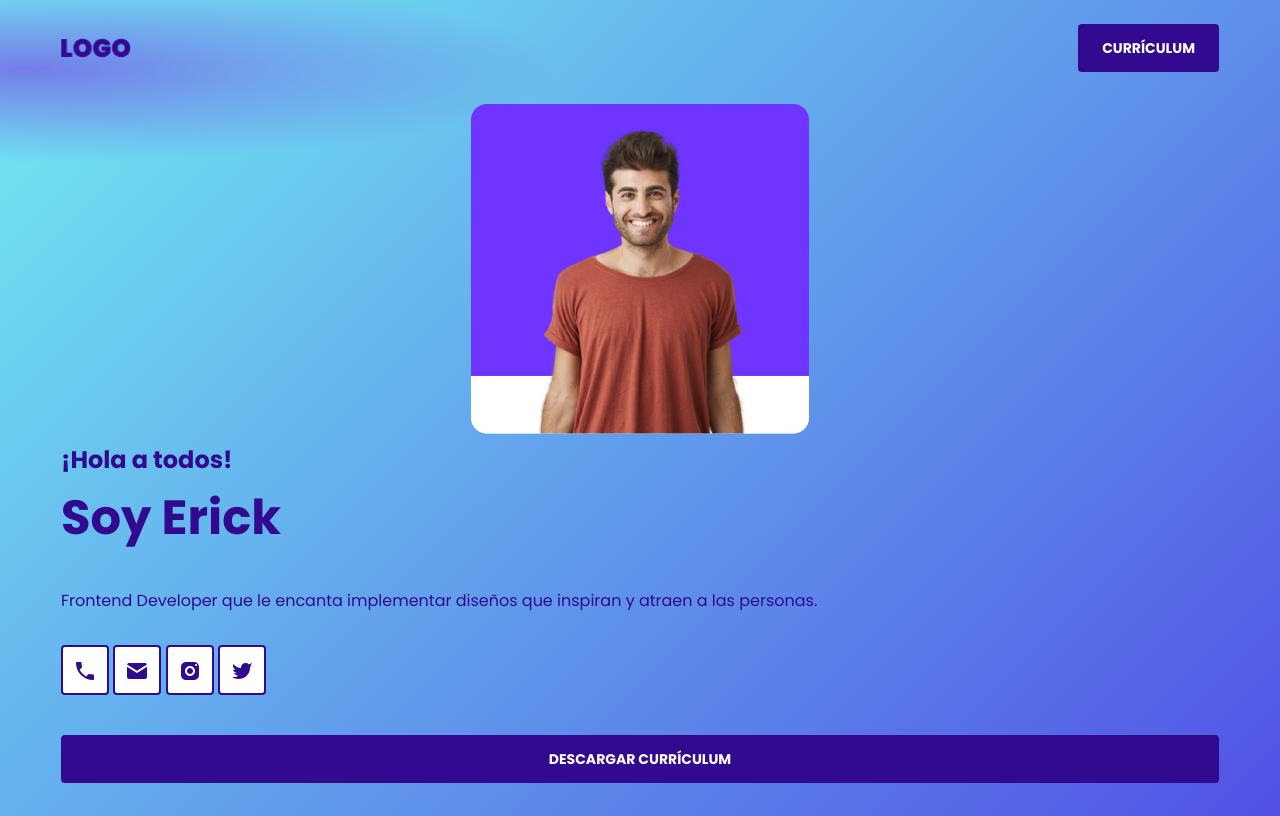
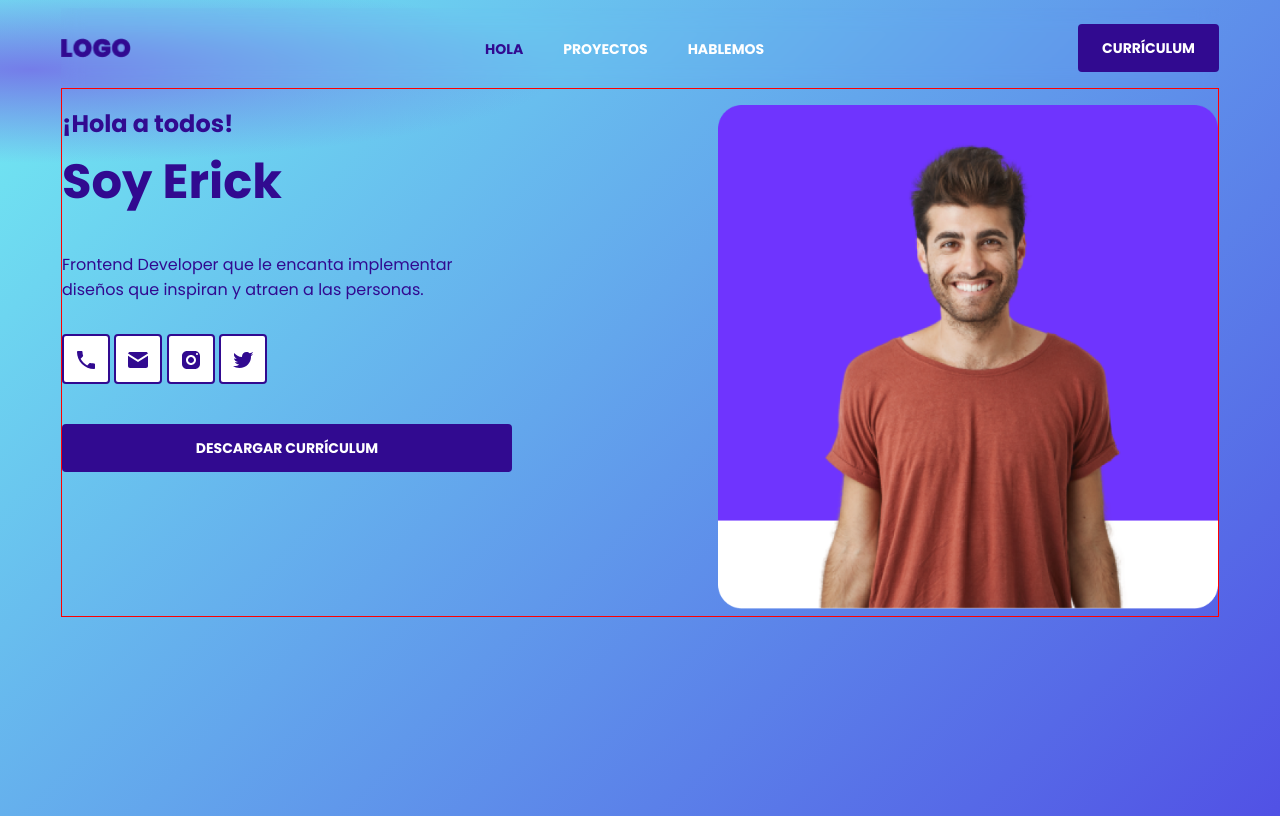
Before and after one commit to erickrsuarezr/Protafolio, a plain HTML site: page index.html in a window 1280 px wide. Drawn offline with Linux system fonts and the light colour scheme.

Commit message:
Responsive design del menu superior

```diff
--- a/css/header.css
+++ b/css/header.css
@@ -3,4 +3,7 @@
     justify-content: space-between;
     align-items: center;
     block-size: 80px;
+    position: sticky;
+    top: 0;
+    backdrop-filter: blur(10px);
 }
--- a/css/hero.css
+++ b/css/hero.css
@@ -26,3 +26,28 @@
     font: var(--headline5);
     display: block;
 }
+
+@media screen and (min-width: 768px){
+    .hero{
+        display: flex;
+        border: 1px solid red;
+        gap: 32px;
+    }
+
+    .hero-description{
+        order: 1;
+        max-inline-size: 450px;
+    }
+    .hero-image{
+        order: 2;
+        flex: 1;
+        text-align: end;
+    }
+}
+
+@media screen and (min-width: 1024px){
+    .hero-image img{
+        inline-size: 500px;
+        block-size: 504px;
+    }
+}
--- a/css/index.css
+++ b/css/index.css
@@ -3,6 +3,7 @@
 @import "./header.css";
 @import "./hero.css";
 @import "./wrapper.css";
+@import "./menu.css";
 
 :root{
     --fontBase:'Poppins', sans-serif;
--- /dev/null
+++ b/css/menu.css
@@ -0,0 +1,26 @@
+.menu{
+    display: none;
+}
+
+.menu ul{
+    display: flex;
+    gap: 40px;
+    list-style: none;
+}
+
+.menu ul a{
+    text-decoration: none;
+    color:  var(--white);
+    font: var(--button);
+    text-transform: uppercase;
+}
+
+.menu ul a.is-active{
+    color: var(--purple);
+}
+
+@media screen and (min-width:768px) {
+    .menu{
+        display: block;
+    }
+}
--- a/index.html
+++ b/index.html
@@ -4,7 +4,7 @@
     <meta charset="UTF-8">
     <meta http-equiv="X-UA-Compatible" content="IE=edge">
     <meta name="viewport" content="width=device-width, initial-scale=1.0">
-    <title>Document</title>
+    <title>Portafolio</title>
     <link rel="preconnect" href="https://fonts.gstatic.com">
 <link href="https://fonts.googleapis.com/css2?family=Poppins:wght@400;700&display=swap" rel="stylesheet">
     <link rel="stylesheet" href="./css/index.css">
@@ -13,10 +13,23 @@
     <div class="wrapper">
         <header class="header">
             <img src="./images/logo.png" width="70px" height="20px" alt="logo">
+            <nav class="menu">
+                <ul>
+                    <li>
+                        <a class="is-active" href="#main">Hola</a>
+                    </li>
+                    <li>
+                        <a href="#project">Proyectos</a>
+                    </li>
+                    <li>
+                        <a href="#contact">Hablemos</a>
+                    </li>
+                </ul>
+            </nav>
             <button class="button">Currículum</button>
         </header>
 
-        <section class="hero">
+        <section class="hero" id="main">
             <div class="hero-image">
                 <img src="./images/jaume.png" width="338px" height="330px" alt="Fotografía">
             </div>
```
